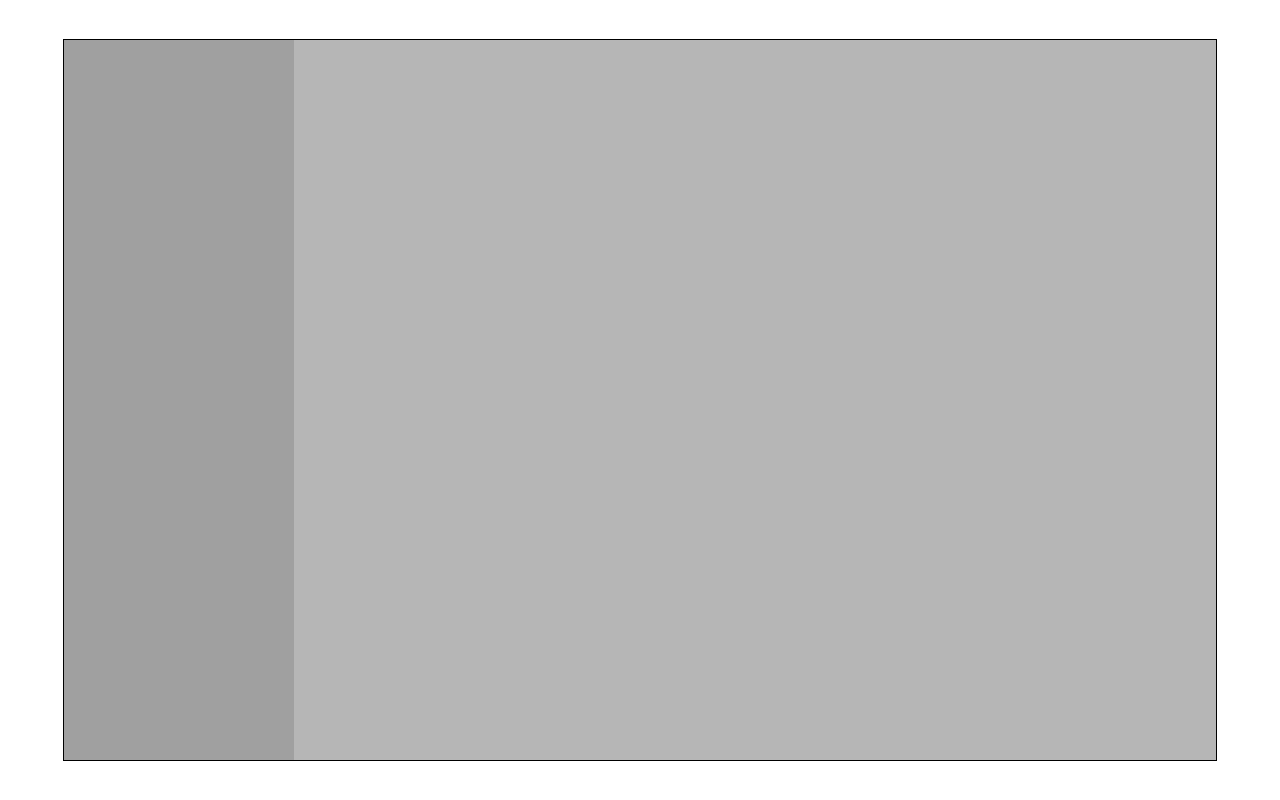
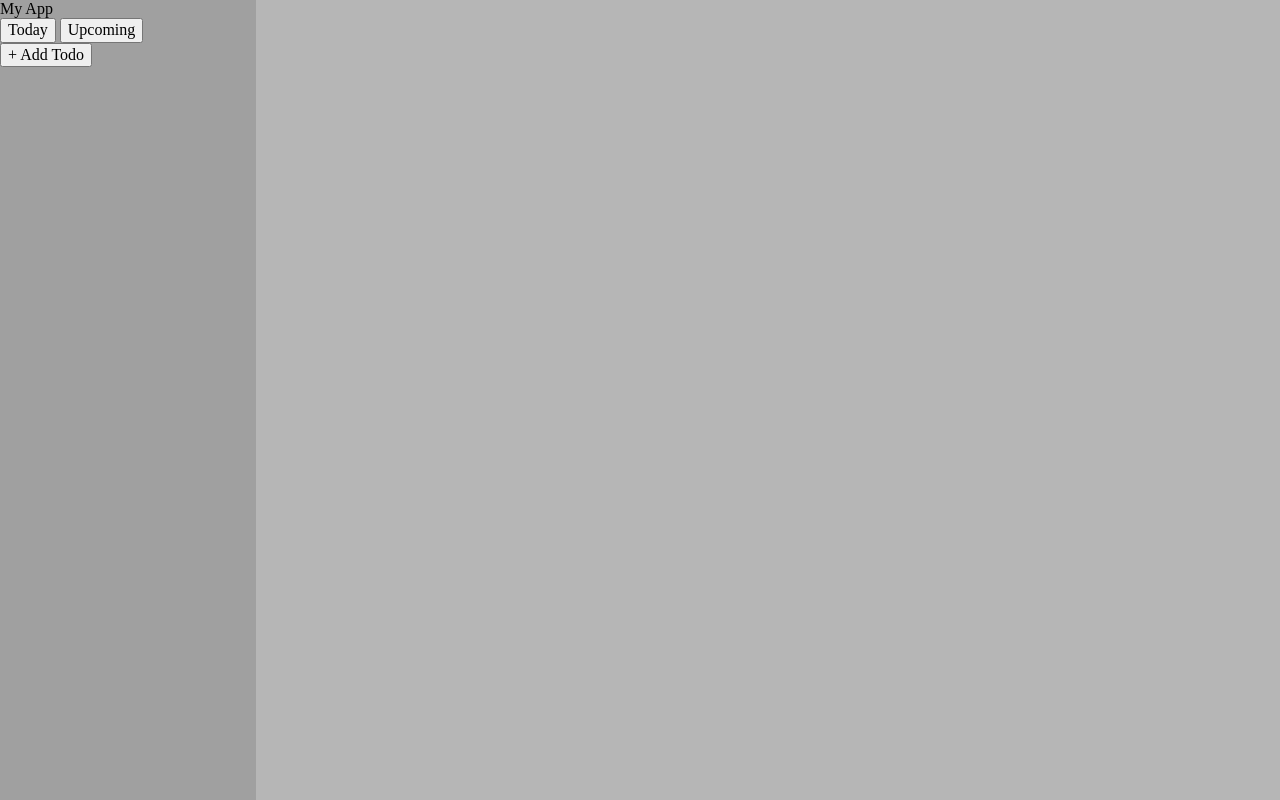
Before and after one commit to iysz18/Todo-List, a website built with webpack: page src/template.html in a window 1280 px wide. Built offline with nearby package versions, Linux system fonts and the light colour scheme.

Commit message:
feat(sidebar): add nav containing buttons for today and upcoming, butto to create a todo task and logo span.

```diff
--- a/src/template.html
+++ b/src/template.html
@@ -7,8 +7,16 @@
 </head>
 <body>
     <!-- app wrapper which contains the sidebar and the todo-item content -->
-    <div class="app-wrapper">
-        <div class="sidebar"></div>
+    <div class="sidebar">
+        <div class="logo">My App</div>
+
+        <nav class="sidebar-nav">
+            <button class="nav-btn">Today</button>
+            <button class="nav-btn">Upcoming</button>
+        </nav>
+
+        <button class="add-todo-btn">+ Add Todo</button>
+    </div>
         <div class="todo-wrapper"></div>
     </div>
 </body>
```
